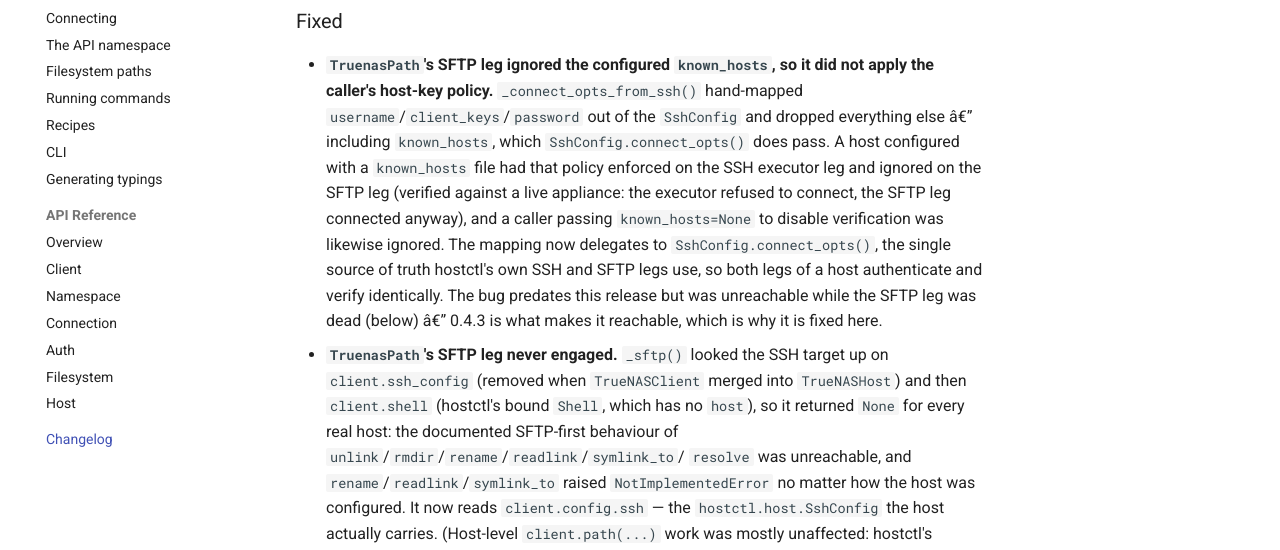
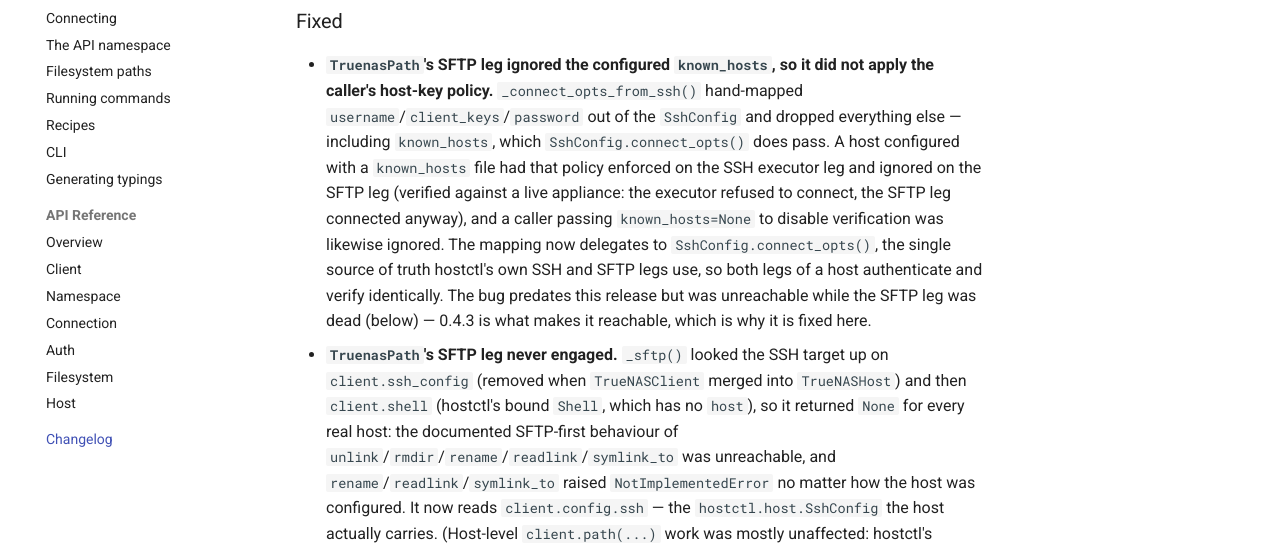
Before and after one commit to jose-pr/pytruenas, an MkDocs documentation site: the page built from docs/changelog.md, in a window 1280 px wide and 1400 px high, scrolled down 319 px. Shown: the part 153-703 px from the top of the window. Built offline with MkDocs 1.6.1 and Material for MkDocs 9.7.7, drawn with Linux system fonts in a browser that asks for light colours; comment, search, counter and statistics services are not loaded; some of the changed text lies outside the part shown.

Commit message:
docs: TruenasPath tries SFTP first for five operations, not six
`pathlib_next`'s `SftpPath` implements no `resolve`, so `_try_sftp("resolve")`
raises `NotImplementedError` on every host and `resolve()` has always returned
`self` -- SFTP configured or not. The module docstring, the class docstring,
the shipped API header and the filesystem guide all listed it alongside
`unlink`/`rmdir`/`rename`/`symlink_to`/`readlink` as SFTP-preferred.

Say what actually happens instead, and note on `resolve()` itself that its
SFTP branch is structural rather than effective -- kept so the operation
starts working the day `SftpPath` grows a `resolve`. Docs only; the behaviour
was already pinned by `test_truenaspath_resolve_falls_back_when_sftp_lacks_op`.

```diff
--- a/CHANGELOG.md
+++ b/CHANGELOG.md
@@ -13,7 +13,7 @@
 - **`TruenasPath`'s SFTP leg ignored the configured `known_hosts`, so it did
   not apply the caller's host-key policy.** `_connect_opts_from_ssh()`
   hand-mapped `username`/`client_keys`/`password` out of the `SshConfig` and
-  dropped everything else â€” including `known_hosts`, which
+  dropped everything else — including `known_hosts`, which
   `SshConfig.connect_opts()` does pass. A host configured with a `known_hosts`
   file had that policy enforced on the SSH executor leg and ignored on the
   SFTP leg (verified against a live appliance: the executor refused to connect,
@@ -22,13 +22,13 @@
   `SshConfig.connect_opts()`, the single source of truth hostctl's own SSH and
   SFTP legs use, so both legs of a host authenticate and verify identically.
   The bug predates this release but was unreachable while the SFTP leg was dead
-  (below) â€” 0.4.3 is what makes it reachable, which is why it is fixed here.
+  (below) — 0.4.3 is what makes it reachable, which is why it is fixed here.
 - **`TruenasPath`'s SFTP leg never engaged.** `_sftp()` looked the SSH target
   up on `client.ssh_config` (removed when `TrueNASClient` merged into
   `TrueNASHost`) and then `client.shell` (hostctl's bound `Shell`, which has
   no `host`), so it returned `None` for every real host: the documented
-  SFTP-first behaviour of `unlink`/`rmdir`/`rename`/`readlink`/`symlink_to`/
-  `resolve` was unreachable, and `rename`/`readlink`/`symlink_to` raised
+  SFTP-first behaviour of `unlink`/`rmdir`/`rename`/`readlink`/`symlink_to`
+  was unreachable, and `rename`/`readlink`/`symlink_to` raised
   `NotImplementedError` no matter how the host was configured. It now reads
   `client.config.ssh` — the `hostctl.host.SshConfig` the host actually
   carries. (Host-level `client.path(...)` work was mostly unaffected: hostctl's
```
Also changed, not shown: other parts of CHANGELOG.md (+8 -0 lines), docs/guide/filesystem.md (+9 -4 lines), src/pytruenas/AGENTS.md (+7 -4 lines), 1 other file.
